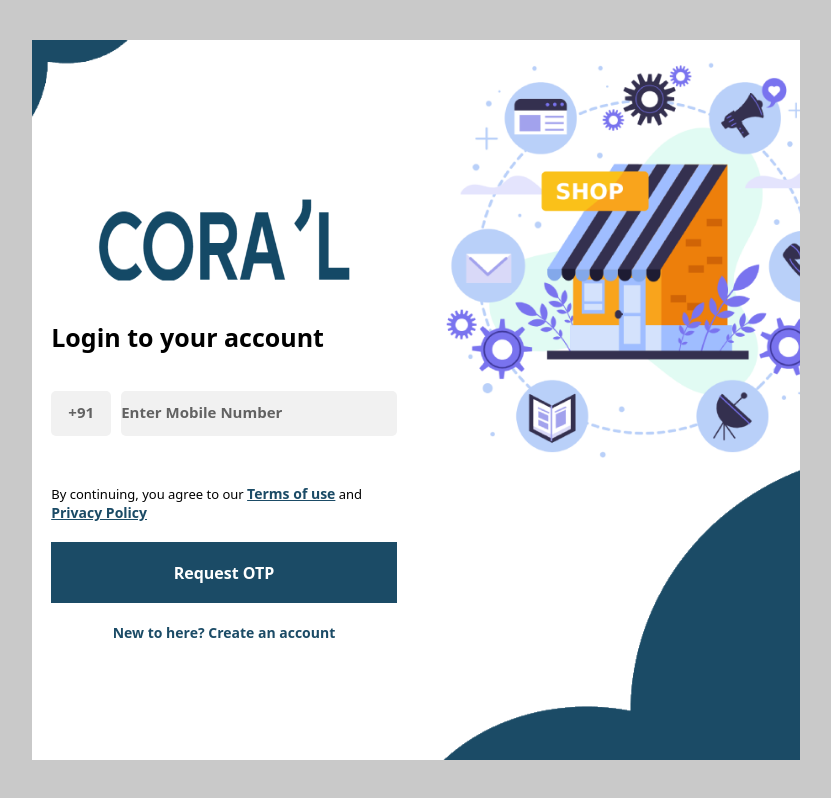
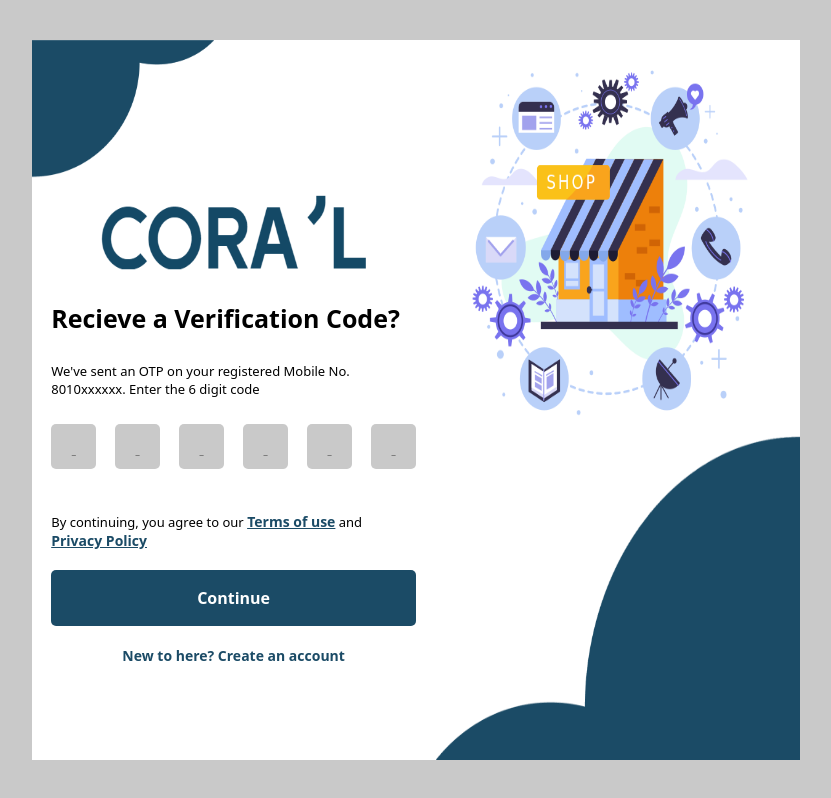
Before and after one commit to rahulkirti10/truthYouthEcommerceFrontEnd, a React (Create React App) app: page /registeration in a window 1280 px wide. Shown: the whole page, without its empty margins (224-1055 px from the left). Built offline with nearby package versions, Linux system fonts and the light colour scheme.

Commit message:
eight commit

```diff
--- a/src/Components/Signup/LogIn.js
+++ b/src/Components/Signup/LogIn.js
@@ -3,14 +3,14 @@ import { Link } from 'react-router-dom';
 
 function LogIn() {
   return (
-    <div className='SLForm'>
+    <div className='LForm'>
 
           <div className='One'>
-            <img src='../Images/coral.png' height="80%" width="90%" />
+            <img src='../Images/coral.png' height="80%" width="90%" alt='logo'/>
           </div>
 
           <div className='Two'>
-            <label>Login to your account</label>
+            <label>LogIn to your account</label>
             <div className='Text'>
             <input className='Code' type="text" placeholder="+91" readOnly/>
             <input className='Input' type="text" placeholder='Enter Mobile Number'/>
--- /dev/null
+++ b/src/Components/Signup/Otp.js
@@ -0,0 +1,77 @@
+import React from 'react';
+import { Link } from 'react-router-dom';
+
+const inputRefs = Array.from({ length: 6 }, () => React.createRef());
+let isFirstBackspaceClick = true;
+
+function Otp() {
+  const handleInputChange = (index, e) => {
+    if (e.target.value.length === 0 && index > 0) {
+      inputRefs[index - 1].current.focus();
+    } else if (e.target.value.length === 1 && index < inputRefs.length - 1) {
+      inputRefs[index + 1].current.focus();
+    }
+  };
+
+  const handleKeyDown = (index, e) => {
+    if (e.key === 'Backspace') {
+      if (e.target.value.length === 0) {
+        if (isFirstBackspaceClick) {
+          isFirstBackspaceClick = false;
+          e.preventDefault(); // Prevent the default backspace behavior for the first click
+        } else {
+          if (index > 0) {
+            e.preventDefault(); // Prevent the default backspace behavior for subsequent clicks
+            if (index === inputRefs.length - 1) {
+              inputRefs[index - 1].current.focus();
+            } else {
+              inputRefs[index].current.blur();
+              inputRefs[index - 1].current.focus();
+            }
+          }
+        }
+      } else {
+        isFirstBackspaceClick = false;
+      }
+    }
+  };
+
+  return (
+    <div className='OForm'>
+      <div className='One'>
+        <img src='../Images/coral.png' height='80%' width='90%' alt='Logo' />
+      </div>
+
+      <div className='Two'>
+        <label className='Heading'>Recieve a Verification Code?</label>
+        <label className='Subheading'>We've sent an OTP on your registered Mobile No. 8010xxxxxx. Enter the 6 digit code</label>
+        <div className='Text'>
+          {inputRefs.map((ref, index) => (
+            <input
+             className='Code'
+              key={index}
+              ref={ref}
+              type='text'
+              maxLength='1'
+              placeholder='_'
+              onChange={(e) => handleInputChange(index, e)}
+              onKeyDown={(e) => handleKeyDown(index, e)}
+            />
+          ))}
+        </div>
+      </div>
+
+      <div className='Three'>
+        <label className='TC'>
+          By continuing, you agree to our{' '}
+          <Link className='New2'>Terms of use</Link> and{' '}
+          <Link className='New2'>Privacy Policy</Link>
+        </label>
+        <Link className='Btn'>Continue</Link>
+        <Link className='New'>New to here? Create an account</Link>
+      </div>
+    </div>
+  );
+}
+
+export default Otp;
--- a/src/Components/Signup/SignLogPage.js
+++ b/src/Components/Signup/SignLogPage.js
@@ -2,6 +2,7 @@ import React from 'react'
 import "../../Css files/SLForm.css"
 import SignUp from './SignUp'
 import LogIn from './LogIn'
+import Otp from './Otp'
 
 function SignLogPage() {
   return (
@@ -10,10 +11,22 @@ function SignLogPage() {
       <div className='SLBox'>
 
         <div className='SLBoxLeft'>
-          <LogIn />
+        <div className='LeftTop'>
+        <img src='../Images/cloud-image.png' height="100%" width="50%"  alt='logo'/>
+        </div>
+
+        <Otp />
         </div>
 
         <div className='SLBoxRight'>
+
+        <div className='RightTop'>
+        <img src='../Images/24493638_6941053.png' height="100%" width="80%"  alt='logo'/>
+        </div>
+
+        <div className='RightDown'>
+        <img src='../Images/cloud-image.png' height="100%" width="100%"  alt='logo'/>
+        </div>
 
         </div>
 
--- a/src/Components/Signup/SignUp.js
+++ b/src/Components/Signup/SignUp.js
@@ -3,17 +3,19 @@ import { Link } from 'react-router-dom';
 
 function SignUp() {
   return (
-    <div className='SLForm'>
+    <div className='SForm'>
 
-    <div className='One'>
-      <img src='../Images/logo.svg' height="50%" width="90%" />
-    </div>
+          <div className='One'>
+            <img src='../Images/coral.png' height="80%" width="90%"  alt='logo'/>
+          </div>
 
     <div className='Two'>
-      <label>Login to your account</label>
-      <input className='Input' type="text" placeholder='Enter Mobile Number'/>
+      <label>SignIn to your account</label>
       <div className='Text'>
-      <input className='Code' type="text" value="+91" readOnly/>
+      <input className='Input' type="text" placeholder='Enter Name'/>
+      </div>
+      <div className='Text'>
+      <input className='Code' type="text" placeholder="+91" readOnly/>
       <input className='Input' type="text" placeholder='Enter Mobile Number'/>
       </div>
     </div>
--- a/src/Css files/SLForm.css
+++ b/src/Css files/SLForm.css
@@ -3,7 +3,6 @@
     height: 100vh;
     width: 100vw;
     background-color: #c9c9c9;
-
     display: flex;
     justify-content: center;
     align-items: center;
@@ -13,39 +12,75 @@
 {
     height: 90%;
     width: 60%;
-    background-image : url('../../public/Images/Backg.png');
-    background-size : cover;
-    background-repeat : no-repeat;
-    background-position : center;
+    background-color : white;
     display: flex;
 }
-
 
 .SLBoxLeft
 {
     width: 50%;
     height: 100%;
     display: flex;
+    flex-direction: column;
     align-items: flex-end;
-    justify-content: center;
+    justify-content: flex-end;
 }
 
-.SLForm
+.LeftTop
 {
-    height: 85%;
-    width: 90%;
+    width: 100%;
+    height: 20%;
+}
+
+.LeftTop img
+{
+transform: rotate(180deg);
+}
+
+.SLBoxRight
+{
+    width: 50%;
+    height: 100%;
+    display: flex;
+    flex-direction: column;
+}
+
+.RightTop
+{
+    width: 100%;
+    height: 55%;
+    display: flex;
+    justify-content: center;
+    align-items: flex-end;
+}
+
+.RightDown
+{
+    width: 100%;
+    height: 45%;
     display: flex;
     justify-content: flex-end;
+    align-items: flex-end;
+}
+
+/* /---------------------------------------------------------------------------------------------\ */
+
+.LForm
+{
+    height: 80%;
+    width: 95%;
+    display: flex;
+    justify-content: space-around;
     flex-direction: column;
 }
-.SLForm .One
+.LForm .One
 {
     height: 20%;
     display: flex;
     justify-content: center;
     align-items: center;
 }
-.SLForm .Two
+.LForm .Two
 {
     height: 25%;
     display: flex;
@@ -54,13 +89,13 @@
     align-items: flex-start;
 }
 
-.SLForm .Two label
+.LForm .Two label
 {
-    font-weight:700;
+    font-weight:600;
     font-size: 25px;
 }
 
-.SLForm .Two .Text
+.LForm .Two .Text
 {
     width: 100%;
     display: flex;
@@ -74,7 +109,7 @@
     outline: none;
     border-radius: 5px;
     height: 45px;
-    width: 280px;
+    width: 290px;
     margin-left: 10px;
     background-color: #F1F1F1;
 }
@@ -83,6 +118,7 @@
     color: #626262;
     font-weight: 600;
     font-size: 15px;
+    text-align: center;
 }
 
 .Text .Code
@@ -91,7 +127,7 @@
     outline: none;
     border-radius: 5px;
     height: 45px;
-    width: 60px;
+    width: 61px;
     background-color: #F1F1F1;
     cursor:context-menu;
 }
@@ -103,12 +139,8 @@
     text-align: center;
 }
 
-.Text .Code:focus
-{
-    border: 0;
-}
 
-.SLForm .Three
+.LForm .Three
 {
     height: 50%;
     display: flex;
@@ -135,6 +167,7 @@
 {
     height: 20%;
     width: 100%;
+    border-radius:5px ;
     margin-top: 20px;
     font-size: 16px;
     font-weight: 600;
@@ -149,7 +182,7 @@
 
 .Three .Btn:hover
 {
-    background-color: #639599;
+    background-color: #616dba;
 }
 
 .Three .New
@@ -165,8 +198,121 @@
     text-decoration: none;
 }
 
-.SLBoxRight
+/* /---------------------------------------------------------------------------------------------\ */
+
+.SForm
 {
-    width: 50%;
-    height: 100%;
+    height: 85%;
+    width: 95%;
+    display: flex;
+    justify-content: flex-end;
+    flex-direction: column;
 }
+.SForm .One
+{
+    height: 20%;
+    display: flex;
+    justify-content: center;
+    align-items: center;
+}
+.SForm .Two
+{
+    height: 35%;
+    display: flex;
+    flex-direction: column;
+    justify-content: space-around;
+    align-items: flex-start;
+}
+
+.SForm .Two label
+{
+    font-weight:600;
+    font-size: 25px;
+}
+
+.SForm .Two .Text
+{
+    width: 100%;
+    display: flex;
+    flex-direction: row;
+    justify-content: flex-end;
+}
+
+.SForm .Three
+{
+    height: 50%;
+    display: flex;
+    flex-direction: column;
+    justify-content: flex-start;
+    align-items: center;
+}
+
+/* /---------------------------------------------------------------------------------------------\ */
+
+.OForm
+{
+    height: 85%;
+    width: 95%;
+    display: flex;
+    justify-content: flex-end;
+    flex-direction: column;
+}
+.OForm .One
+{
+    height: 20%;
+    display: flex;
+    justify-content: center;
+    align-items: center;
+}
+.OForm .Two
+{
+    height: 35%;
+    display: flex;
+    flex-direction: column;
+    justify-content: space-around;
+    align-items: flex-start;
+}
+
+.OForm .Two .Heading
+{
+    font-weight:600;
+    font-size: 25px;
+}
+
+.OForm .Two .Subheading
+{
+    font-weight:400;
+    font-size: 13px;
+}
+
+.OForm .Two .Text
+{
+    width: 100%;
+    display: flex;
+    justify-content: space-between;
+}
+
+.OForm .Two .Text .Code
+{
+    border : 0;
+    outline: none;
+    border-radius: 5px;
+    text-align: center;
+    font-size: 20px;
+    height: 45px;
+    width: 45px;
+    background-color: #c9c9c9;
+}
+
+.OForm .Two .Text .Code::placeholder
+{
+font-size: 10px;
+}
+.OForm .Three
+{
+    height: 50%;
+    display: flex;
+    flex-direction: column;
+    justify-content: flex-start;
+    align-items: center;
+}
```
